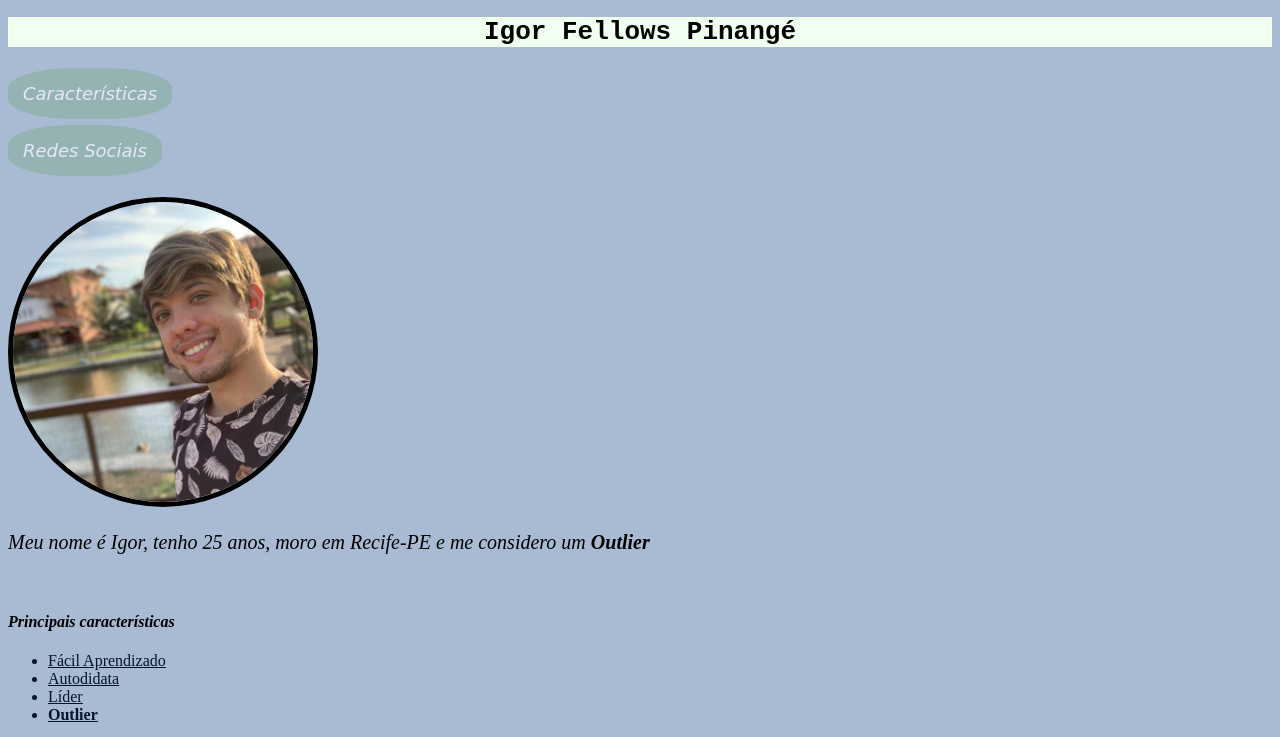
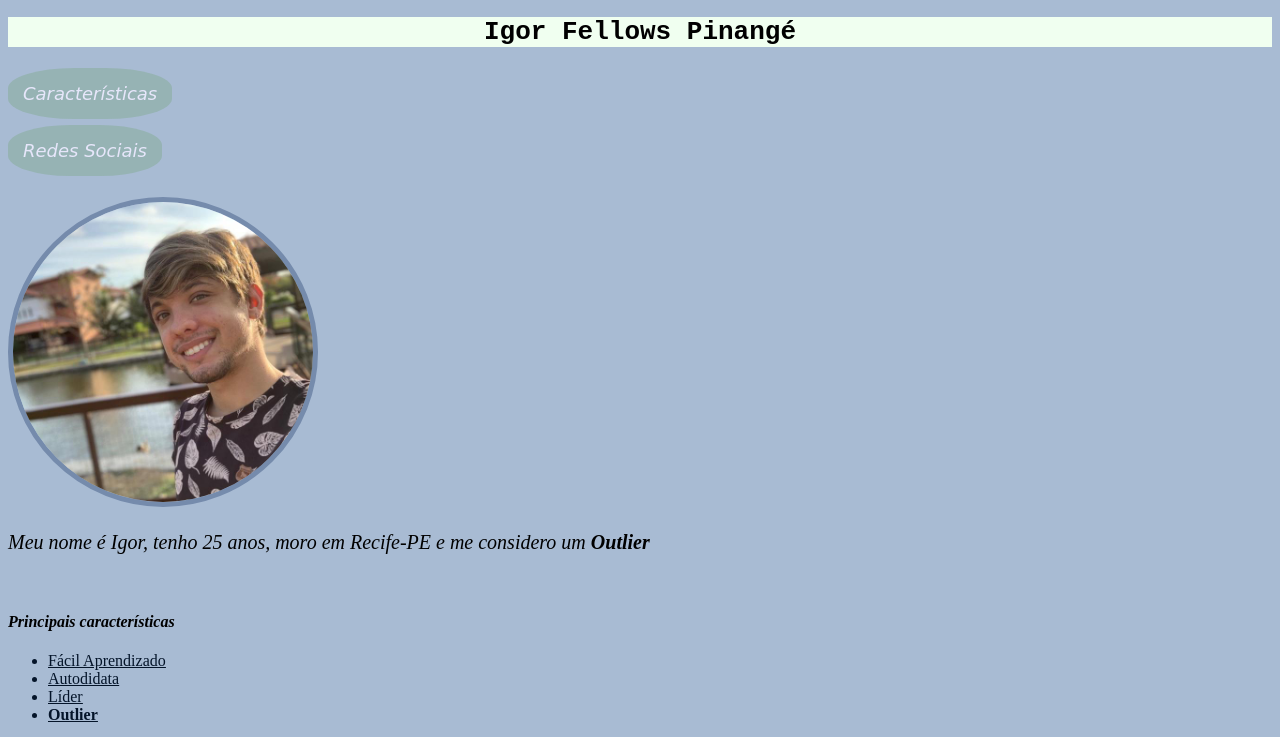
Before and after one commit to IgorFellows/IgorFellows.github.io, a plain HTML site: page index.html in a window 1280 px wide. Shown: the top 737 px of the page. Drawn offline with Linux system fonts and the light colour scheme; grey boxes are pictures that could not be loaded.

Commit message:
muda a cor da borda das imagens

```diff
--- a/index.html
+++ b/index.html
@@ -32,7 +32,7 @@
         .image{
             border-radius: 70%;
             image-orientation: from-image ;
-            border: 5px solid  black;
+            border: 5px solid  rgba(33, 59, 107, 0.377);
         }
         .botao{
             color: lavender;
```
